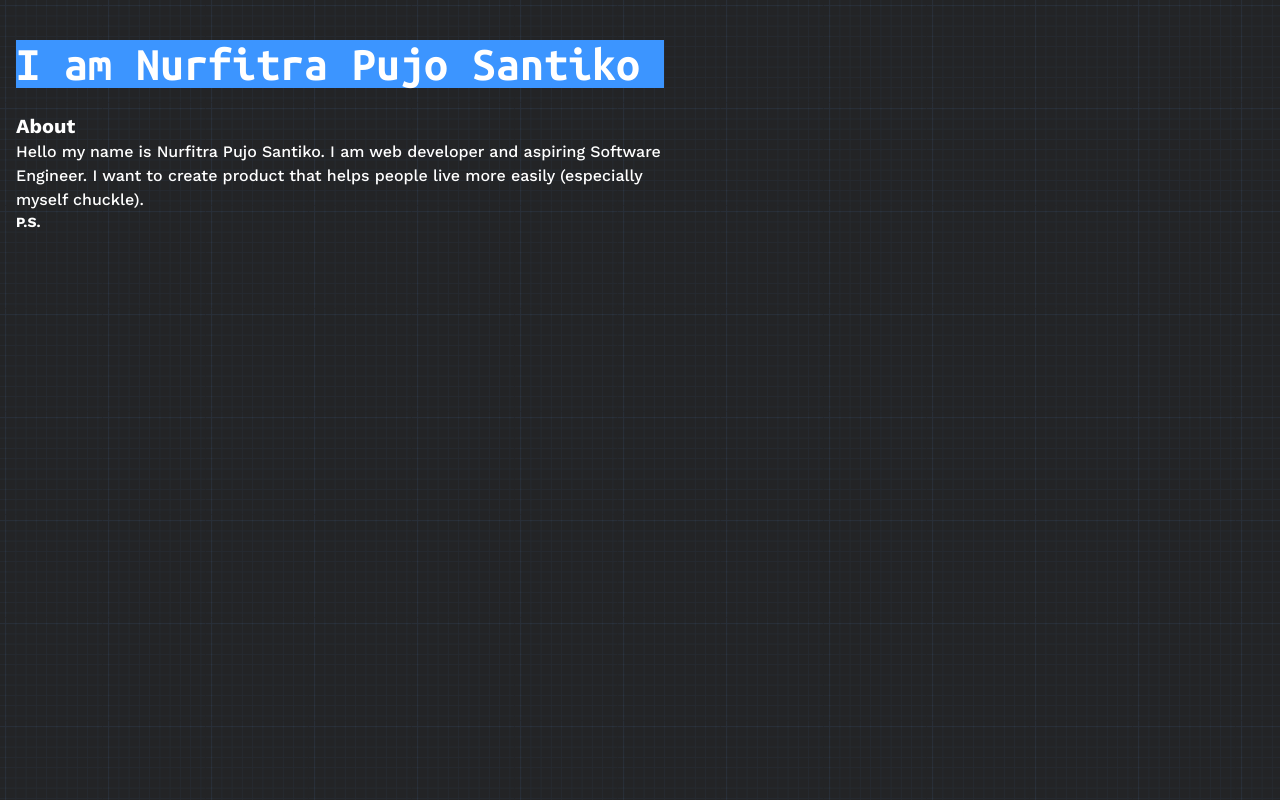
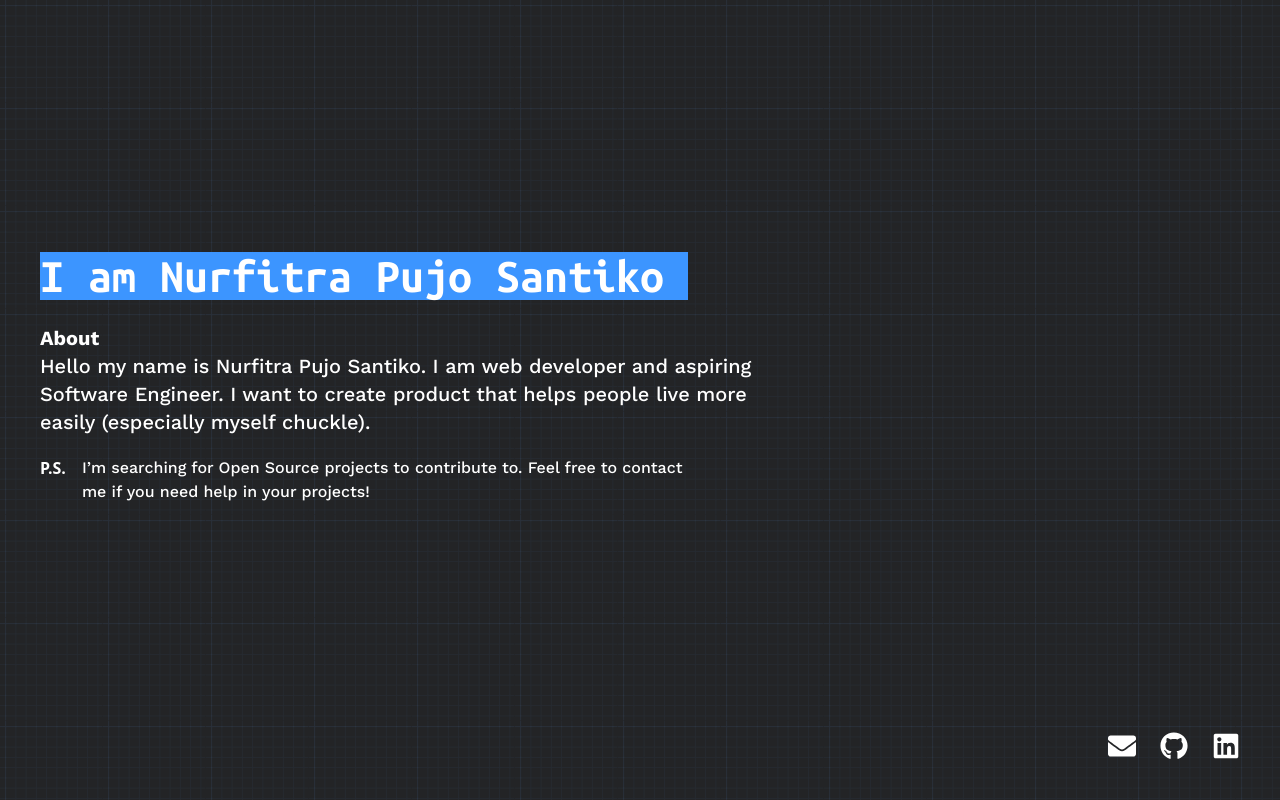
Before and after one commit to NurfitraPujo/nurfitrapujo.com, a Next.js app: page / in a window 1280 px wide. Built offline with nearby package versions, Linux system fonts and the light colour scheme.

Commit message:
feat: finish home page

```diff
--- a/src/components/Layout/Base.tsx
+++ b/src/components/Layout/Base.tsx
@@ -1,15 +1,19 @@
 import { BaseProps } from "../../types/components/Layout/Base";
+import { Footer } from "./Footer";
 
 function Base({ children }: BaseProps) {
   return (
-    <div className="bg-black">
+    <div className="bg-black min-h-screen">
       <div
-        className={`bg-repeat`}
+        className={`bg-repeat flex flex-col min-h-screen  w-[100%]`}
         style={{
           backgroundImage: `url('/img/blueprint-background.png')`,
         }}
       >
-        <main className="flex w-[100%] min-h-screen p-4">{children}</main>
+        <main className="flex flex-grow h-[100%] w-[100%] py-4 px-10">
+          {children}
+        </main>
+        <Footer />
       </div>
     </div>
   );
--- /dev/null
+++ b/src/components/Layout/Footer.tsx
@@ -0,0 +1,29 @@
+import { FaEnvelope, FaGithub, FaLinkedin } from "react-icons/fa";
+import { SocialMediaIcon } from "../SocialMediaIcon/SocialMediaIcon";
+
+function Footer() {
+  return (
+    <div className="self-end flex flex-row space-x-6  mr-10 mb-10 text-white">
+      <SocialMediaIcon
+        text="Contact me here!"
+        link="https://mail.google.com/mail/u/0/?fs=1&to=fitrapujo@gmail.com"
+      >
+        <FaEnvelope size="28px" />
+      </SocialMediaIcon>
+      <SocialMediaIcon
+        text="Let's collaborate!"
+        link="https://github.com/NurfitraPujo"
+      >
+        <FaGithub size="28px" />
+      </SocialMediaIcon>
+      <SocialMediaIcon
+        text="More about me here"
+        link="https://www.linkedin.com/in/nurfitrapujo/"
+      >
+        <FaLinkedin size="28px" />
+      </SocialMediaIcon>
+    </div>
+  );
+}
+
+export { Footer };
--- a/src/pages/index.tsx
+++ b/src/pages/index.tsx
@@ -2,11 +2,10 @@ import type { NextPage } from "next";
 import Head from "next/head";
 import Image from "next/image";
 import { LiveText } from "../components/LiveText/LiveText";
-import styles from "../styles/Home.module.css";
 
 const Home: NextPage = () => {
   return (
-    <div className="relative">
+    <div className="relative flex flex-row items-center">
       <Head>
         <title>Nurfitra Pujo Santiko</title>
         <meta
@@ -15,7 +14,7 @@ const Home: NextPage = () => {
         />
         <link rel="icon" href="/favicon.ico" />
       </Head>
-
+      <article>
         <LiveText
           liveTitle={[
             "Hi there,",
@@ -26,14 +25,19 @@ const Home: NextPage = () => {
         />
 
         <h2 className="font-body text-white">About</h2>
-      <p className="max-w-2xl text-white">
-        Hello my name is Nurfitra Pujo Santiko. I am web developer and aspiring
-        Software Engineer. I want to create product that helps people live more
-        easily (especially myself chuckle).
+        <p className="max-w-3xl text-white text-xl">
+          Hello my name is Nurfitra Pujo Santiko. I am web developer and
+          aspiring Software Engineer. I want to create product that helps people
+          live more easily (especially myself chuckle).
         </p>
-      <p className="max-w-xl text-white text-sm">
+        <div className="mt-5 max-w-2xl text-white text-base flex flex-row align-baseline space-x-4">
           <b>P.S.</b>
+          <p>
+            I’m searching for Open Source projects to contribute to. Feel free
+            to contact me if you need help in your projects!
           </p>
+        </div>
+      </article>
     </div>
   );
 };
```
Lines whose indentation alone changed are shown as unchanged.
